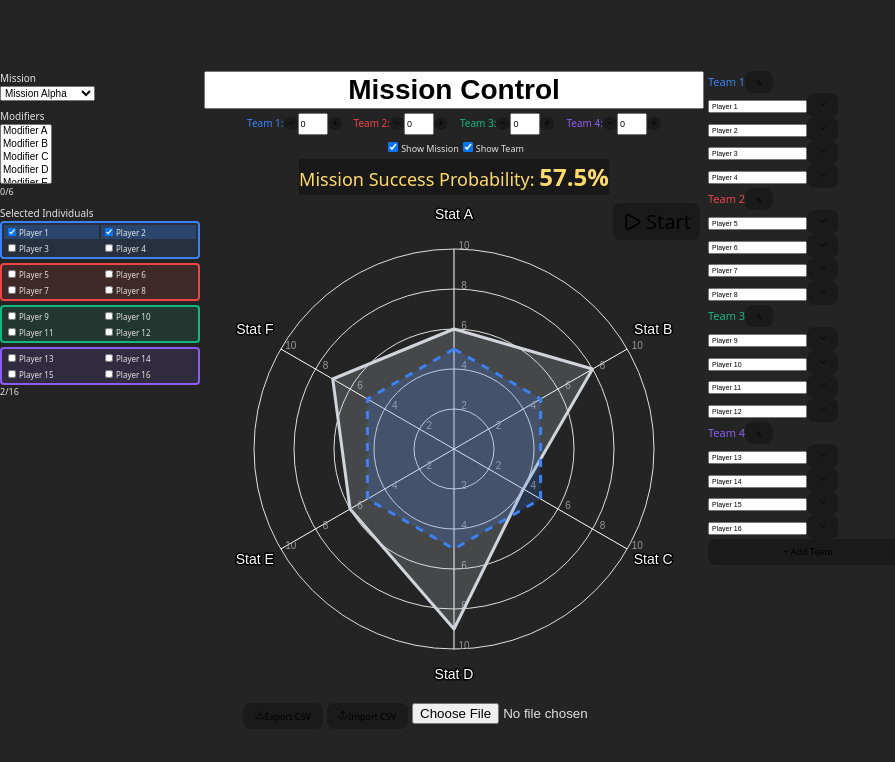
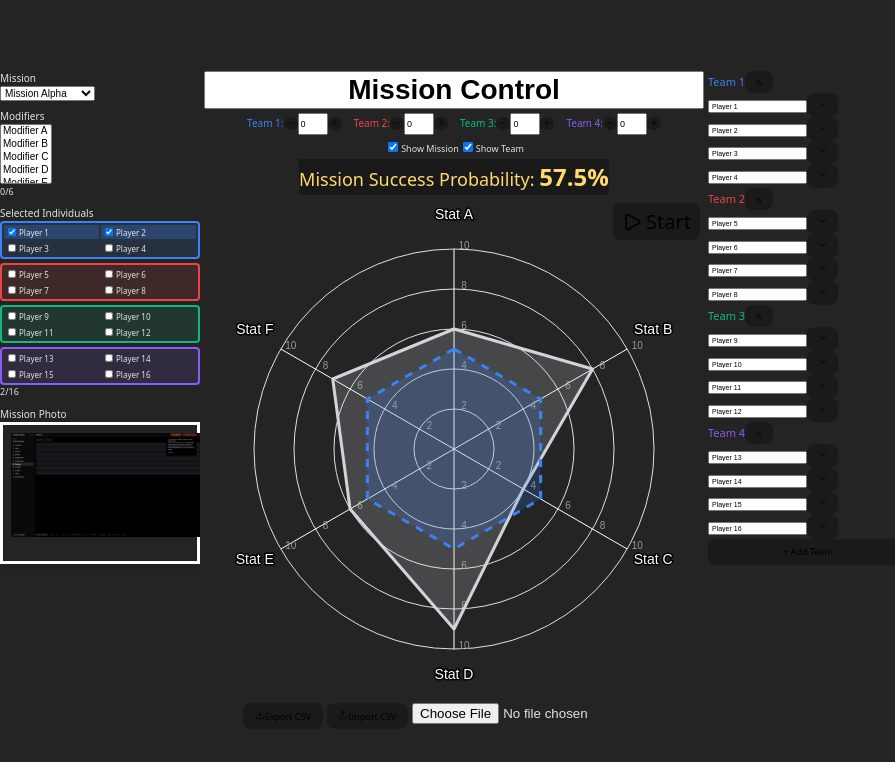
Before and after one commit to cheungringo/bgc_2025, a React (Vite) app: page / in a window 1280 px wide. Shown: the top 762 px of the page, without its empty margins (0-895 px from the left). Built offline with nearby package versions, Linux system fonts and the light colour scheme.

Commit message:
add mission photo capabilities

```diff
--- a/src/App.jsx
+++ b/src/App.jsx
@@ -87,10 +87,10 @@ const RadarMissionAnimation = () => {
 
   // Missions state (now dynamic)
   const [missions, setMissions] = useState({
-    alpha: { name: "Mission Alpha", stats: [6, 8, 4, 9, 6, 7] },
-    beta: { name: "Mission Beta", stats: [7, 5, 8, 6, 7, 5] },
-    gamma: { name: "Mission Gamma", stats: [5, 9, 6, 7, 5, 8] },
-    delta: { name: "Mission Delta", stats: [8, 6, 7, 8, 9, 6] }
+    alpha: { name: "Mission Alpha", stats: [6, 8, 4, 9, 6, 7], photoPath: "/photos/photo_a.jpg" },
+    beta: { name: "Mission Beta", stats: [7, 5, 8, 6, 7, 5], photoPath: "/photos/photo_b.jpg" },
+    gamma: { name: "Mission Gamma", stats: [5, 9, 6, 7, 5, 8], photoPath: "/photos/photo_c.jpg" },
+    delta: { name: "Mission Delta", stats: [8, 6, 7, 8, 9, 6], photoPath: "/photos/photo_d.jpg" }
   });
 
   // Current selections
@@ -191,6 +191,7 @@ const RadarMissionAnimation = () => {
   const [showTeamPolygon, setShowTeamPolygon] = useState(true);
   const [expandedParticipants, setExpandedParticipants] = useState(new Set()); // Track which participants have stats expanded
   const [editingTeams, setEditingTeams] = useState(new Set()); // Track which teams are being edited
+  const [photoError, setPhotoError] = useState(false); // Track photo loading errors
   const fileInputRef = useRef(null);
   const audioContextRef = useRef(null);
 
@@ -811,6 +812,11 @@ const RadarMissionAnimation = () => {
     }
   }, [currentMissionId, selectedIndividualIds, selectedModifierIds, teams, missions, showMissionPolygon, showTeamPolygon]);
 
+  // Reset photo error when mission changes
+  useEffect(() => {
+    setPhotoError(false);
+  }, [currentMissionId]);
+
   const startAnimation = () => {
     // Only start if both polygons are visible
     if (!showMissionPolygon || !showTeamPolygon) return;
@@ -959,21 +965,21 @@ const RadarMissionAnimation = () => {
   };
 
   const exportToCSV = () => {
-    let csv = 'Type,Team ID,Team Name,Team Score,Participant ID,Participant Name,Stat A,Stat B,Stat C,Stat D,Stat E,Stat F,Modifier ID,Modifier Name,Description,Mission Effect A,Mission Effect B,Mission Effect C,Mission Effect D,Mission Effect E,Mission Effect F,Participant Effect A,Participant Effect B,Participant Effect C,Participant Effect D,Participant Effect E,Participant Effect F\n';
+    let csv = 'Type,Team ID,Team Name,Team Score,Participant ID,Participant Name,Stat A,Stat B,Stat C,Stat D,Stat E,Stat F,Modifier ID,Modifier Name,Description,Mission Effect A,Mission Effect B,Mission Effect C,Mission Effect D,Mission Effect E,Mission Effect F,Participant Effect A,Participant Effect B,Participant Effect C,Participant Effect D,Participant Effect E,Participant Effect F,Photo Path\n';
 
     // Export title (stored in Team Name column)
-    csv += `Title,,${pageTitle || ''},,,,,,,,,,,,,,,,,,,,,,,\n`;
+    csv += `Title,,${pageTitle || ''},,,,,,,,,,,,,,,,,,,,,,,,\n`;
 
     // Export team data
     Object.entries(teams).forEach(([teamId, team]) => {
       Object.entries(team.participants).forEach(([participantId, participant]) => {
-        csv += `Participant,${teamId},${team.name},${team.score || 0},${participantId},${participant.name},${participant.stats.join(',')},,,,,,,,,,,,,,\n`;
+        csv += `Participant,${teamId},${team.name},${team.score || 0},${participantId},${participant.name},${participant.stats.join(',')},,,,,,,,,,,,,,,\n`;
       });
     });
 
     // Export mission data
     Object.entries(missions).forEach(([missionId, mission]) => {
-      csv += `Mission,${missionId},${mission.name},,,,${mission.stats.join(',')},,,,,,,,,,,,,,\n`;
+      csv += `Mission,${missionId},${mission.name},,,,${mission.stats.join(',')},,,,,,,,,,,,,,${mission.photoPath || ''}\n`;
     });
 
     // Export modifier data
@@ -1089,9 +1095,17 @@ const RadarMissionAnimation = () => {
               return isNaN(num) ? 0 : num;
             });
 
+            // Get photo path (last column, if present and not empty)
+            // Check if CSV has photo path column (index 27, after all other columns)
+            const photoPath = parts.length > 27 && parts[27] ? parts[27].trim() : '';
+
             newMissions[missionId] = {
               name: missionName,
-              stats: stats
+              stats: stats,
+              photoPath: photoPath || (missionId === 'alpha' ? '/photos/photo_a.jpg' :
+                                      missionId === 'beta' ? '/photos/photo_b.jpg' :
+                                      missionId === 'gamma' ? '/photos/photo_c.jpg' :
+                                      missionId === 'delta' ? '/photos/photo_d.jpg' : `/photos/photo_${missionId}.jpg`)
             };
           } else if (type === 'Modifier' && hasModifiers) {
             const modifierId = parts[12];
@@ -1319,6 +1333,37 @@ const RadarMissionAnimation = () => {
             </div>
             <div className="text-gray-300 mt-0.5" style={{ fontSize: '9px' }}>
               {selectedIndividualIds.length}/{allIndividuals.length}
+            </div>
+          </div>
+
+          {/* Mission Photo Display */}
+          <div className="bg-gray-800 border border-gray-600 rounded p-1 flex-shrink-0" style={{ minHeight: '150px' }}>
+            <div className="font-semibold text-gray-200 mb-0.5" style={{ fontSize: '10px' }}>Mission Photo</div>
+            <div
+              className="bg-white rounded flex items-center justify-center"
+              style={{
+                minHeight: '120px',
+                padding: '8px',
+                border: '3px solid #ffffff',
+                boxShadow: 'inset 0 0 0 1px rgba(0,0,0,0.1), 0 2px 8px rgba(0,0,0,0.2)'
+              }}
+            >
+              {missions[currentMissionId]?.photoPath && !photoError ? (
+                <img
+                  src={missions[currentMissionId].photoPath}
+                  alt={`${missions[currentMissionId]?.name || 'Mission'} Photo`}
+                  onError={() => setPhotoError(true)}
+                  className="max-w-full max-h-full object-contain"
+                  style={{ display: 'block', maxHeight: '104px' }}
+                />
+              ) : (
+                <div
+                  className="text-gray-400 text-center"
+                  style={{ fontSize: '9px' }}
+                >
+                  {missions[currentMissionId]?.photoPath ? 'Photo not found' : 'No photo available'}
+                </div>
+              )}
             </div>
           </div>
         </div>
```
Also changed, not shown: public/photos/photo_a.jpg (added).
